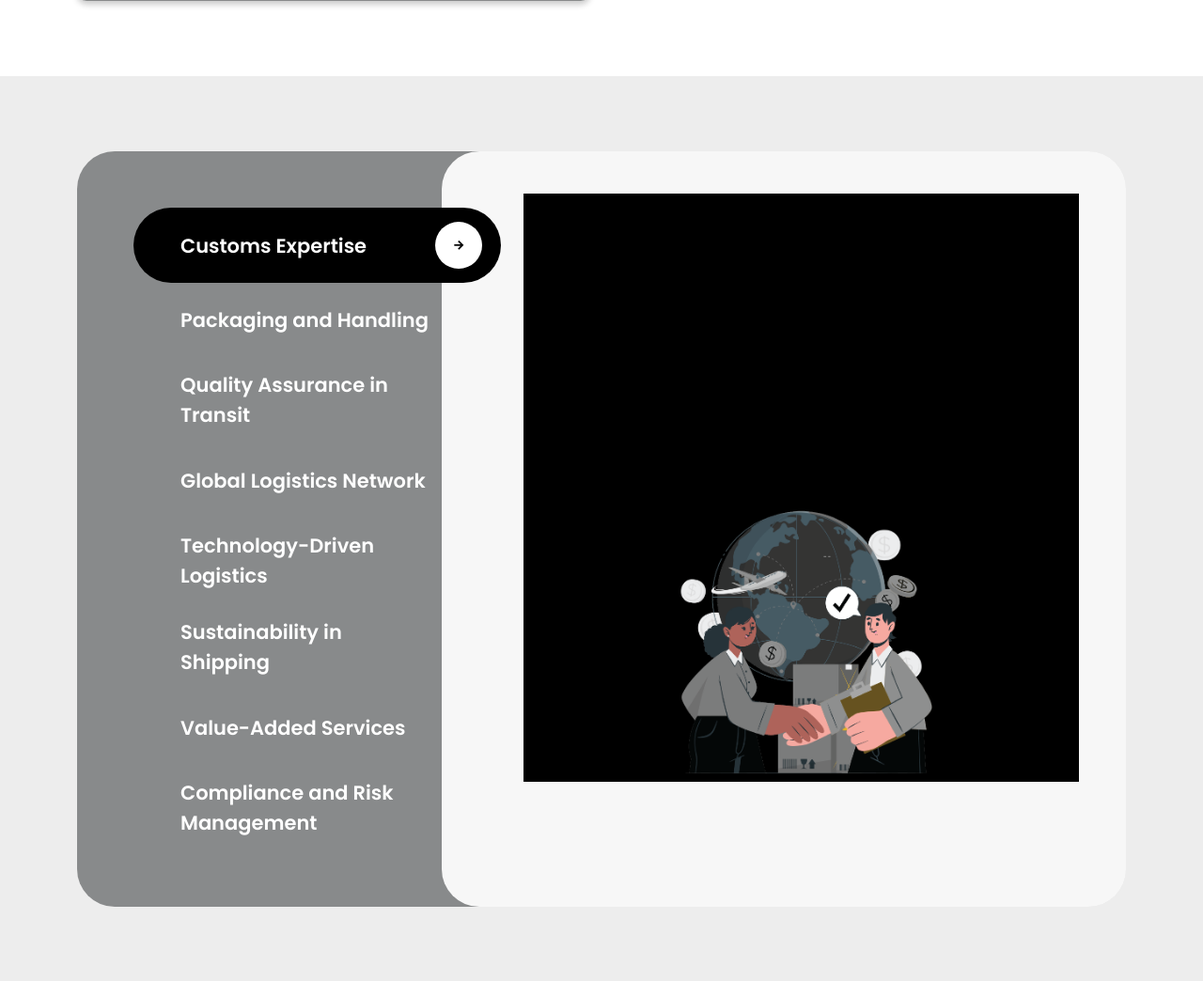
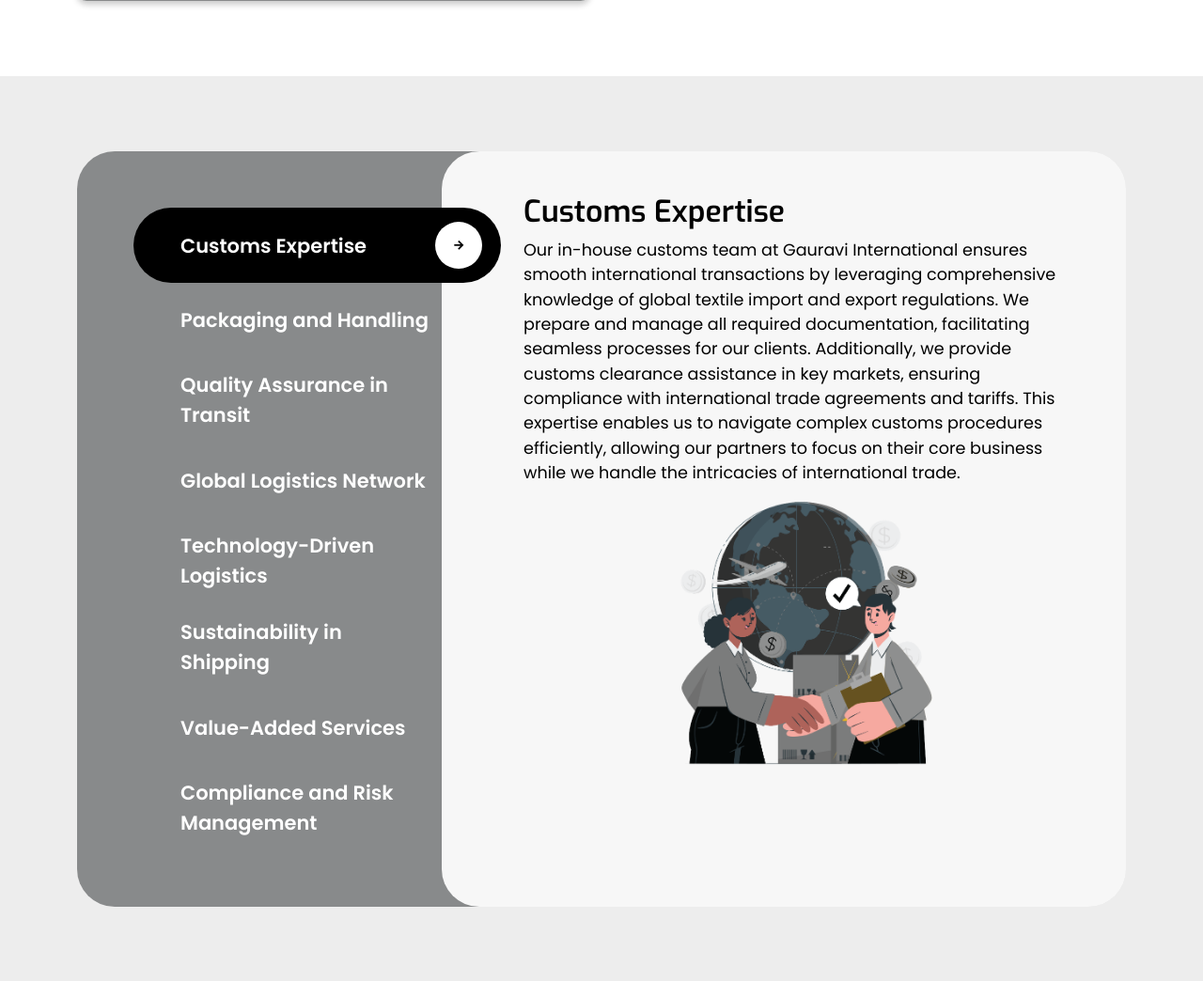
Before and after one commit to akkushwaha7834/gauravi-international, a PHP site: page /shipping.php in a window 1280 px wide. Shown: the part 1286-2330 px from the top of the page at 94% size. Run offline with PHP 8.4, Linux system fonts and the light colour scheme.

Commit message:
extra class removed

```diff
--- a/assets/css/style-new.css
+++ b/assets/css/style-new.css
@@ -808,7 +808,7 @@ ul.suport_sec{
 .col_first_half{
     padding: 0;
 }
-.tab-content>.active{
+.mission_visionn .tab-content>.active{
     background: var(--theme-black);
     padding-top: 10px;
 }
```
